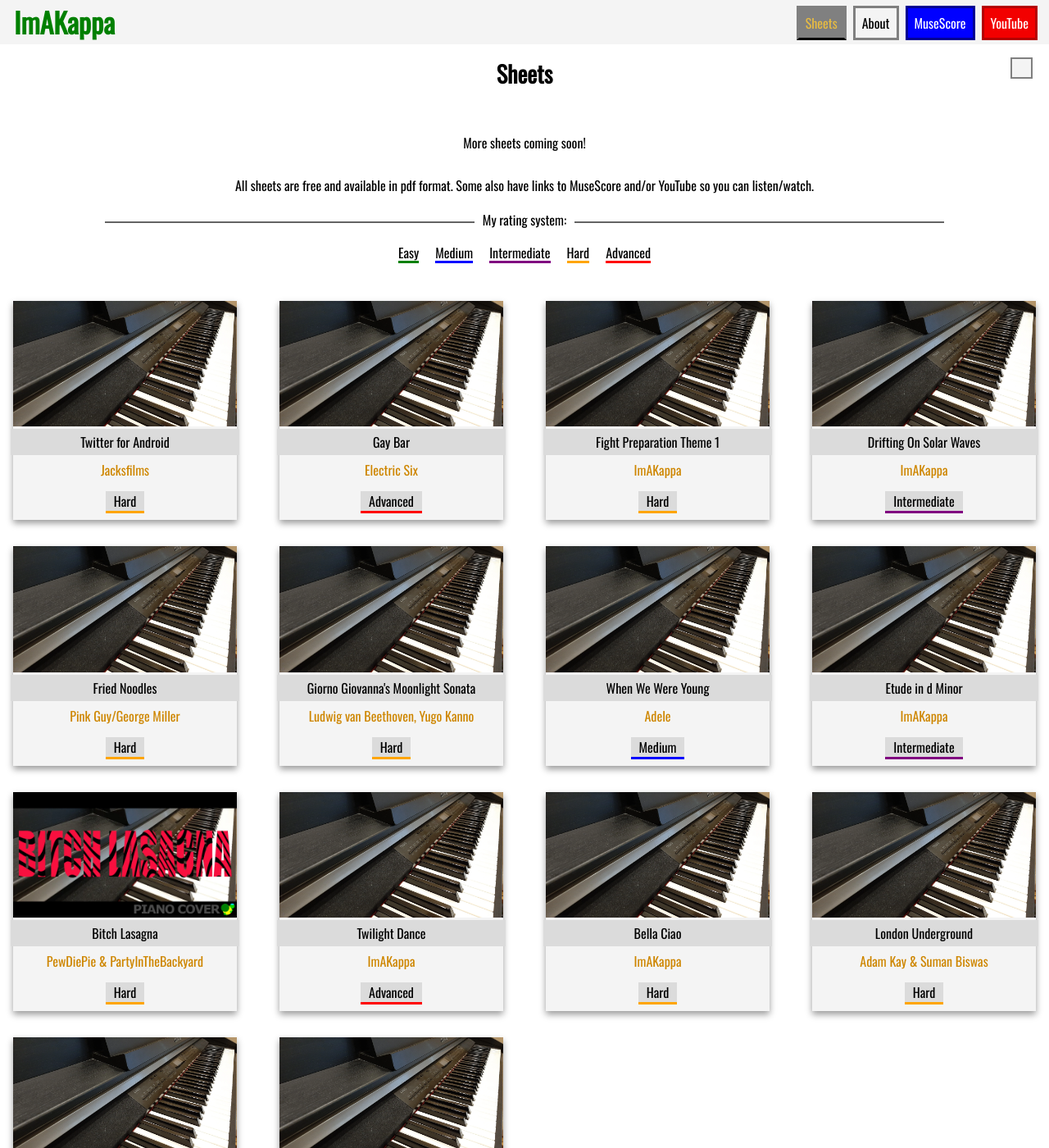
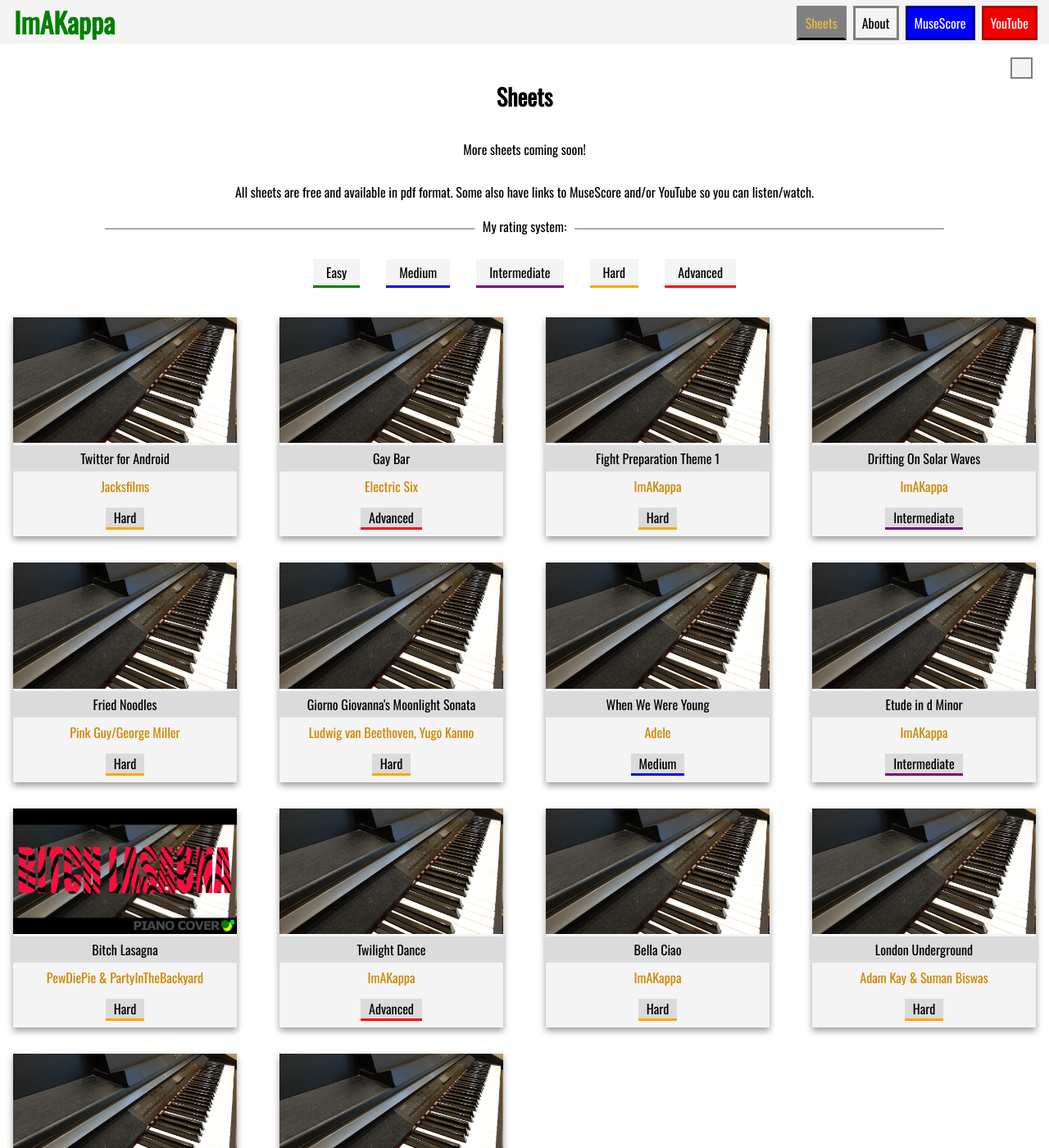
Before and after one commit to ImAKappa/imakappaJekyllOld, a Jekyll site: the page built from _pages/sheets.html, in a window 1280 px wide and 1400 px high. Shown: the whole window at 82% size. Built offline with Jekyll 4.4.1, drawn with Linux system fonts in a browser that asks for light colours.

Commit message:
Messing around with js description. Will redesign it

```diff
--- a/_pages/sheets.html
+++ b/_pages/sheets.html
@@ -7,32 +7,32 @@
 
 <!-- Short blurb about sheets -->
 <main>
-  <h2>Sheets</h2>
   <section class="sheets-info">
+    <h2>Sheets</h2>
     <p>More sheets coming soon!</p>
     <p>All sheets are free and available in pdf format. Some also have links to MuseScore and/or YouTube so you can listen/watch.</p>
     <p class="difficulty-rating-txt"><span>My rating system:</span></p>
     <div class="difficulty-rating">
-      <div class="difficulty easy">
-        <p>Easy</p>
+      <button class="rating-btn difficulty easy">
+        Easy
         <p class="rating-explanation">Easy description</p>
-      </div>
-      <div class="difficulty medium">
-        <p>Medium</p>
+      </button>
+      <button class="rating-btn difficulty medium">
+        Medium
         <p class="rating-explanation">Medium description</p>
-      </div>
-      <div class="difficulty intermediate">
-        <p>Intermediate</p>
+      </button>
+      <button class="rating-btn difficulty intermediate">
+        Intermediate
         <p class="rating-explanation">Intermediate description</p>
-      </div>
-      <div class="difficulty hard">
-        <p>Hard</p>
+      </button>
+      <button class="rating-btn difficulty hard">
+        Hard
         <p class="rating-explanation">Hard Description</p>
-      </div>
-      <div class="difficulty advanced">
-        <p>Advanced</p>
+      </button>
+      <button class="rating-btn difficulty advanced">
+        Advanced
         <p class="rating-explanation">Advanced description</p>
-      </div>
+      </button>
     </div>
   </section>
   <section class="sheets-showcase">
--- a/assets/css/main.scss
+++ b/assets/css/main.scss
@@ -28,7 +28,7 @@
   --difficulty-color-medium: blue;
   --difficulty-color-easy: green;
 
-  --rating-txt-line-color: rgb(100, 100, 100);
+  --rating-txt-line-color: rgb(170, 170, 170);
 
   --card-shadow-color: rgba(0,0,0,0.4);
 
@@ -106,8 +106,8 @@
 /* Sheets Page sections*/
 
 section.sheets-info {
-  margin-top: 2em;
   height: auto;
+  padding: 0;
 }
 
 section.sheets-showcase {
@@ -161,6 +161,10 @@
 
 li {
   font-size: 1.6rem;
+}
+
+button {
+
 }
 
 /* NAV BAR */
@@ -477,20 +481,39 @@
   padding:0 10px;
 }
 
-
 .difficulty-rating {
   display: flex;
   flex-direction: row;
   align-self: center;
   text-align: center;
-  margin: auto;
+  margin: 2em auto;
 }
 
 .difficulty-rating > .difficulty {
-  margin: 1em;
+  margin: 0 1em;
 }
 
-.difficulty-rating > .difficulty > p {
+.rating-btn {
+  background-color: var(--secondary-bg-color);
+  border: none;
+  color: var(--main-text-color);
+  font-family: 'Oswald', tahoma, arial, sans-serif;
+  font-size: 1.6rem;
+  padding: 4px 16px;
+  margin: 0;
+  appearance: none;
+  transition: 0.4s;
+  z-index: 1;
+}
+
+.rating-btn:active {
+  background-color: var(--difficulty-color-bg);
+  color: var(--main-text-color);
+  opacity: 0.7;
+  appearance: none;
+}
+
+.rating-btn > p {
   margin: 0em;
 }
 
@@ -499,7 +522,10 @@
 }
 
 .show-rating-expl {
+  position: absolute;
   display: block;
+  top: 57vh;
+  left: 20vw;
 }
 
 // .rating-system-explanation > p {
--- a/assets/scripts/appearance.js
+++ b/assets/scripts/appearance.js
@@ -48,9 +48,44 @@
       overlayBlur.classList.remove("overlay-blur");
     }
   }
+
+  if (event.target != ratingBtns[0] &&
+    event.target != ratingBtns[1] &&
+    event.target != ratingBtns[2] &&
+    event.target != ratingBtns[3] &&
+    event.target != ratingBtns[4]) {
+    for (i=0;i<ratingBtns.length;i++) {
+      ratingExplanation[i].classList.remove('show-rating-expl');
+    }
+  }
 }
 
 // Rating system dropdowns
 
-let ratingExplanation = document.querySelector('.rating-explanation');
-let
+let ratingExplanation = document.querySelectorAll('.rating-explanation');
+let ratingBtns = document.querySelectorAll('.rating-btn');
+
+/** Easy Button */
+ratingBtns[0].onclick = function() {
+  ratingExplanation[0].classList.toggle('show-rating-expl');
+}
+
+/** Medium Button */
+ratingBtns[1].onclick = function() {
+  ratingExplanation[1].classList.toggle('show-rating-expl');
+}
+
+/** Intermediate Button */
+ratingBtns[2].onclick = function() {
+  ratingExplanation[2].classList.toggle('show-rating-expl');
+}
+
+/** Hard Button */
+ratingBtns[3].onclick = function() {
+  ratingExplanation[3].classList.toggle('show-rating-expl');
+}
+
+/** Advanced Button */
+ratingBtns[4].onclick = function() {
+  ratingExplanation[4].classList.toggle('show-rating-expl');
+}
```
